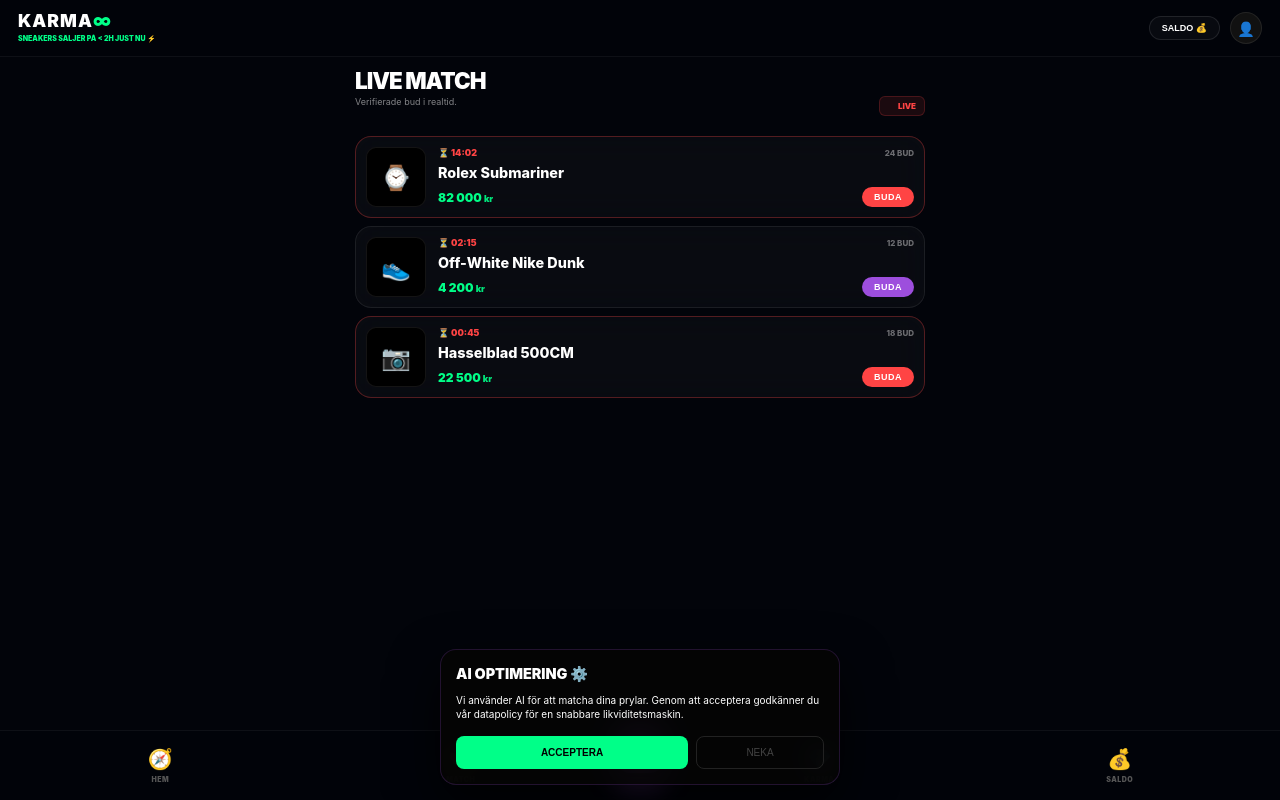
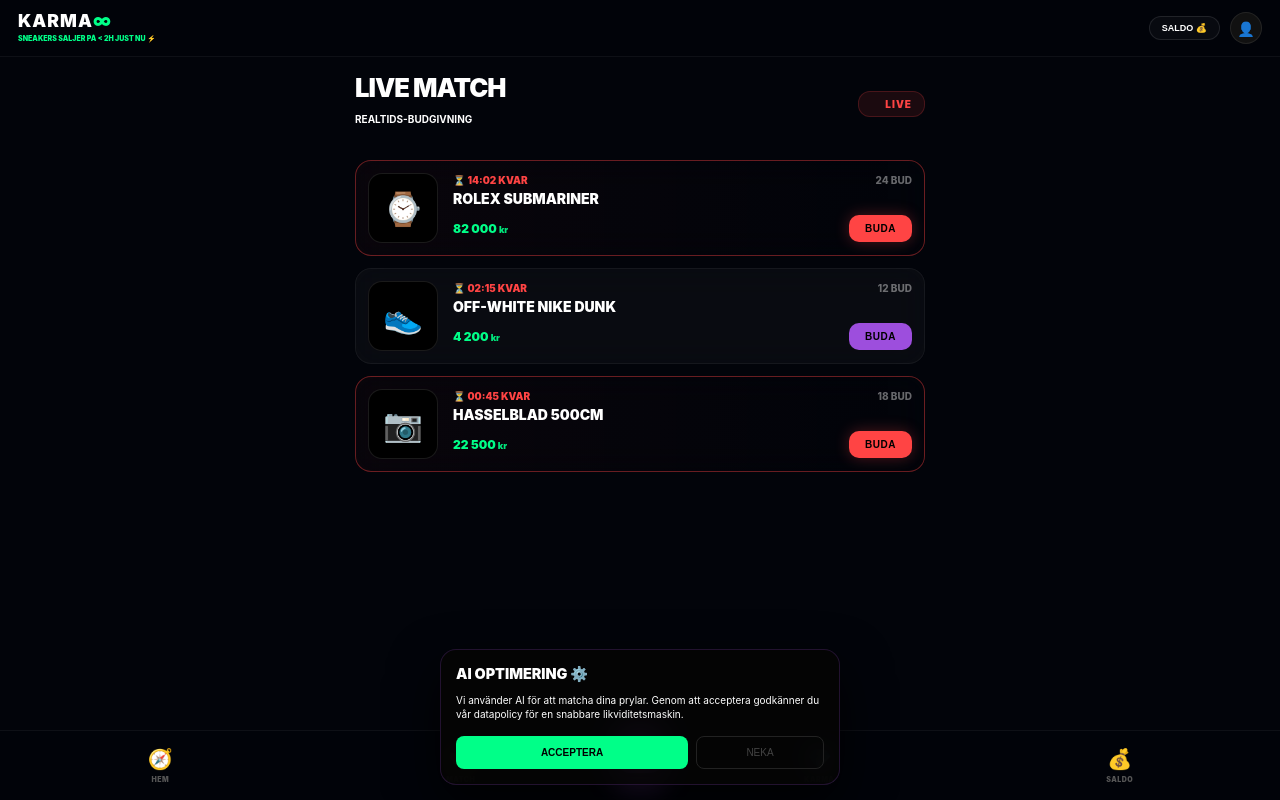
Before and after one commit to gascheckking/marketbeg-appGem, a Next.js app: page /auctions in a window 1280 px wide. Built offline with nearby package versions, Linux system fonts and the light colour scheme.

Commit message:
Update page.tsx

```diff
--- a/app/auctions/page.tsx
+++ b/app/auctions/page.tsx
@@ -1,3 +1,4 @@
+// // app/auctions/page.tsx
 "use client";
 import React from 'react';
 import PriceTag from "@/components/PriceTag";
@@ -10,34 +11,46 @@ export default function Auctions() {
   ];
 
   return (
-    <div className="page-wrapper" style={{ padding: '10px 15px' }}>
-      <header style={{ marginBottom: '20px', display: 'flex', justifyContent: 'space-between', alignItems: 'flex-end' }}>
+    <div className="page-wrapper" style={{ padding: '15px' }}>
+      <header style={{ marginBottom: '25px', display: 'flex', justifyContent: 'space-between', alignItems: 'center' }}>
         <div>
-          <h1 style={{ fontSize: '1.4rem', fontWeight: 900, margin: 0 }}>LIVE MATCH</h1>
-          <p style={{ fontSize: '9px', opacity: 0.5, marginTop: '2px' }}>Verifierade bud i realtid.</p>
+          <h1 style={{ fontSize: '1.6rem', fontWeight: 900, margin: 0, letterSpacing: '-1px' }}>LIVE MATCH</h1>
+          <p className="muted" style={{ fontSize: '10px', fontWeight: 700 }}>REALTIDS-BUDGIVNING</p>
         </div>
-        <div style={{ display: 'flex', alignItems: 'center', gap: '5px', padding: '4px 8px', borderRadius: '6px', background: 'rgba(255, 68, 68, 0.1)', border: '1px solid rgba(255, 68, 68, 0.2)' }}>
-          <span className="pulse-dot"></span>
-          <span style={{ color: '#ff4444', fontWeight: 900, fontSize: '8px' }}>LIVE</span>
+        <div style={{ display: 'flex', alignItems: 'center', gap: '8px', padding: '6px 12px', borderRadius: '12px', background: 'rgba(255, 68, 68, 0.1)', border: '1px solid rgba(255, 68, 68, 0.2)' }}>
+          <div className="pulse-dot"></div>
+          <span style={{ color: '#ff4444', fontWeight: 900, fontSize: '10px', letterSpacing: '1px' }}>LIVE</span>
         </div>
       </header>
 
-      <div style={{ display: 'flex', flexDirection: 'column', gap: '8px' }}>
+      <div style={{ display: 'flex', flexDirection: 'column', gap: '12px' }}>
         {auctions.map(a => (
-          <div key={a.id} className="glass-card" style={{ display: 'flex', gap: '12px', padding: '10px', borderColor: a.hot ? 'rgba(255, 68, 68, 0.3)' : 'var(--border)' }}>
-            <div style={{ width: '60px', height: '60px', background: '#000', borderRadius: '10px', display: 'flex', alignItems: 'center', justifyContent: 'center', fontSize: '24px', border: '1px solid var(--border)', flexShrink: 0 }}>
+          <div key={a.id} className="glass-card" style={{
+            display: 'flex', gap: '15px', padding: '12px',
+            borderColor: a.hot ? 'rgba(255, 68, 68, 0.4)' : 'rgba(255,255,255,0.05)',
+            background: a.hot ? 'linear-gradient(90deg, rgba(255,68,68,0.03), transparent)' : 'var(--glass)'
+          }}>
+            <div style={{
+              width: '70px', height: '70px', background: '#000', borderRadius: '14px',
+              display: 'flex', alignItems: 'center', justifyContent: 'center', fontSize: '32px',
+              border: '1px solid rgba(255,255,255,0.1)', flexShrink: 0
+            }}>
               {a.img}
             </div>
 
-            <div style={{ flex: 1, display: 'flex', flexDirection: 'column', justifyContent: 'space-between', minWidth: 0 }}>
-              <div style={{ display: 'flex', justifyContent: 'space-between', alignItems: 'center' }}>
-                <span style={{ color: '#ff4444', fontWeight: 900, fontSize: '9px' }}>⏳ {a.time}</span>
-                <span style={{ fontSize: '8px', fontWeight: 800, opacity: 0.4 }}>{a.bids} BUD</span>
+            <div style={{ flex: 1, minWidth: 0, display: 'flex', flexDirection: 'column', justifyContent: 'center' }}>
+              <div style={{ display: 'flex', justifyContent: 'space-between', marginBottom: '4px' }}>
+                <span style={{ color: '#ff4444', fontWeight: 900, fontSize: '10px' }}>⏳ {a.time} KVAR</span>
+                <span style={{ fontSize: '10px', fontWeight: 800, opacity: 0.4 }}>{a.bids} BUD</span>
               </div>
-              <h3 style={{ fontSize: '0.9rem', fontWeight: 800, whiteSpace: 'nowrap', overflow: 'hidden', textOverflow: 'ellipsis', margin: '2px 0' }}>{a.name}</h3>
+              <h3 style={{ fontSize: '14px', fontWeight: 900, margin: '0 0 8px 0', whiteSpace: 'nowrap', overflow: 'hidden', textOverflow: 'ellipsis' }}>{a.name.toUpperCase()}</h3>
               <div style={{ display: 'flex', justifyContent: 'space-between', alignItems: 'center' }}>
                 <PriceTag price={a.price} size="sm" />
-                <button className="primary-btn" style={{ width: 'auto', padding: '5px 12px', fontSize: '9px', background: a.hot ? '#ff4444' : 'var(--neon-purple)', color: '#fff' }}>BUDA</button>
+                <button className="primary-btn" style={{
+                  width: 'auto', padding: '8px 16px', fontSize: '10px',
+                  background: a.hot ? '#ff4444' : 'var(--neon-purple)',
+                  boxShadow: a.hot ? '0 0 15px rgba(255,68,68,0.3)' : 'none'
+                }}>BUDA</button>
               </div>
             </div>
           </div>
@@ -45,8 +58,8 @@ export default function Auctions() {
       </div>
 
       <style jsx>{`
-        .pulse-dot { width: 5px; height: 5px; background: #ff4444; border-radius: 50%; animation: pulse 1.5s infinite; }
-        @keyframes pulse { 0% { transform: scale(0.95); opacity: 1; } 70% { transform: scale(1.5); opacity: 0; } 100% { transform: scale(0.95); opacity: 0; } }
+        .pulse-dot { width: 6px; height: 6px; background: #ff4444; border-radius: 50%; animation: pulse 1.5s infinite; }
+        @keyframes pulse { 0% { transform: scale(1); opacity: 1; } 70% { transform: scale(2.5); opacity: 0; } 100% { transform: scale(1); opacity: 0; } }
       `}</style>
     </div>
   );
```
